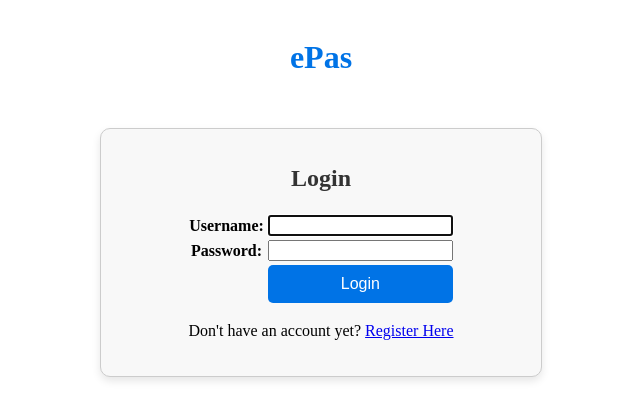
After one commit to falahMarzuq/ePas, a Django app: page /login/ in a window 1280 px wide. The commit adds this page. Shown: the top 420 px of the page, without its empty margins (319-959 px from the left). Run offline with Django 5.2, Linux system fonts and the light colour scheme.

Commit message:
menyelesaikan tugas 4

```diff
--- a/main/forms.py
+++ b/main/forms.py
@@ -1,13 +1,7 @@
 from django.forms import ModelForm
 from main.models import Products
-from main.models import Accounts
 
 class ProductsForm(ModelForm):
     class Meta:
         model = Products
         fields = ["name", "price", "description"]
-
-class Signup(ModelForm):
-    class Meta:
-        model = Accounts
-        fields = ["first_name", "last_name", "username", "email", "password"]
--- a/main/templates/create_products.html
+++ b/main/templates/create_products.html
@@ -56,4 +56,5 @@ form {
   </div>
 </section>
 
+
 {% endblock content %}
--- /dev/null
+++ b/main/templates/login.html
@@ -0,0 +1,96 @@
+{% extends 'base.html' %}
+
+{% block meta %}
+<title>Login</title>
+<style>
+  header {
+      background-color: #ffffff;
+      height: 50px;
+      padding: 10px;
+      color: #0073e6;
+      text-align: center;
+  }
+
+  .login {
+    width: 400px; /* Set a fixed width */
+    display: flex;
+    flex-direction: column; /* Makes items stack vertically */
+    align-items: center; /* Centers the form horizontally */
+    justify-content: center;
+    margin: 50px auto; /* Center the form on the page */
+    padding: 20px;
+    background-color: #f8f8f8; /* Light gray background */
+    border: 1px solid #ccc; /* Border around the form */
+    border-radius: 10px; /* Rounded corners */
+    box-shadow: 0px 4px 8px rgba(0, 0, 0, 0.1); /* Drop shadow for some depth */
+}
+
+/* Style for the form header */
+.login h1 {
+  text-align: center; /* Center the text */
+  font-size: 24px;
+  margin-bottom: 20px;
+  color: #333; /* Darker text color */
+}
+
+/* Style for the submit button */
+.btn.login_btn {
+  width: 100%; /* Full width button */
+  padding: 10px;
+  background-color: #0073e6; /* Bootstrap green color */
+  color: #fff; /* White text */
+  border: none;
+  border-radius: 5px;
+  font-size: 16px;
+  cursor: pointer;
+}
+
+/* Hover effect for the button */
+.btn.login_btn:hover {
+  background-color: #005bb5; /* Slightly darker green */
+}
+
+/* Style for the messages */
+ul {
+  padding-left: 0;
+  list-style-type: none; /* Remove bullet points */
+  margin-bottom: 15px;
+}
+
+
+.login a:hover {
+  text-decoration: underline;
+}
+</style>
+{% endblock meta %}
+
+{% block content %}
+<header>
+  <h1>ePas</h1>
+</header>
+<div class="login">
+  <h1>Login</h1>
+
+  <form method="POST" action="">
+    {% csrf_token %}
+    <table>
+      {{ form.as_table }}
+      <tr>
+        <td></td>
+        <td><input class="btn login_btn" type="submit" value="Login" /></td>
+      </tr>
+    </table>
+  </form>
+
+  {% if messages %}
+  <ul>
+    {% for message in messages %}
+    <li>{{ message }}</li>
+    {% endfor %}
+  </ul>
+  {% endif %}
+  <p>Don't have an account yet? <a href="{% url 'main:register' %}">Register Here</a></p>
+
+</div>
+
+{% endblock content %}
--- a/main/urls.py
+++ b/main/urls.py
@@ -1,15 +1,17 @@
 from django.urls import path
-from main.views import show_main, create_products, create_accounts, show_xml, show_json, show_xml_by_id, show_json_by_id, clear_session
+from main.views import show_main, create_products, register, login_user, logout_user, show_xml, show_json, show_xml_by_id, show_json_by_id
 
 app_name = 'main'
 
 urlpatterns = [
     path('', show_main, name='show_main'),
     path('create-products', create_products, name="create_products"),
-    path("create-accounts", create_accounts, name="create_accounts"),
+    path('register/', register, name='register'),
+    path('login/', login_user, name='login'),
+    path('logout/', logout_user, name='logout'),
     path('xml/', show_xml, name='show_xml'),
     path('json/', show_json, name='show_json'),
     path('xml/<str:id>/', show_xml_by_id, name='show_xml_by_id'),
-    path('json/<str:id>/', show_json_by_id, name='show_json_by_id'),
-    path('clear-session/', clear_session, name='clear_session')
+    path('json/<str:id>/', show_json_by_id, name='show_json_by_id')
+
 ]
--- a/main/views.py
+++ b/main/views.py
@@ -1,26 +1,28 @@
 from django.shortcuts import render, redirect
-from django.http import HttpResponse
+from django.http import HttpResponse, HttpResponseRedirect
 from django.core import serializers
-from main.forms import ProductsForm, Signup
+from django.urls import reverse
+from main.forms import ProductsForm
 from main.models import Products
-from main.models import Accounts
-from django.views.decorators.csrf import csrf_exempt
+from django.contrib.auth.decorators import login_required
+from django.contrib.auth.forms import UserCreationForm, AuthenticationForm
+from django.contrib.auth import login, logout
+from django.contrib import messages
+import datetime
 
 # Create your views here.
+@login_required(login_url='/login')
 def show_main(request):
-    products = Products.objects.all()
-    if 'first_name' in request.session:
-        message = "Welcome, " + request.session['first_name'] + "!"
+    products = Products.objects.filter(user=request.user)
+    cookie = request.COOKIES.get('last_login', None)
+    if cookie == None:
+        return redirect('main:login')
     else:
-        message = "Welcome to My Shop!"
-
-    context = {
-        'welcome' : message,
-        'name' : 'Baju',
-        'price': 'Rp1.000.000',
-        'description': 'Baju dengan kualitas terbaik di Indonesia',
-        'products' : products
-    }
+        context = {
+            'welcome' : f"Welcome, {request.user.username}!",
+            'products' : products,
+            'last_login': request.COOKIES.get('last_login', None)
+        }
 
     return render(request, "main.html", context)
 
@@ -28,23 +30,48 @@ def create_products(request):
     form = ProductsForm(request.POST or None)
 
     if form.is_valid() and request.method == "POST":
-        form.save()
+        product = form.save(commit=False)
+        product.user = request.user
+        product.save()
         return redirect('main:show_main')
 
     context = {'form': form}
-    return render(request, "create_accounts.html", context)
+    return render(request, "create_products.html", context)
 
-def create_accounts(request):
-    form = Signup(request.POST or None)
+def register(request):
+    form = UserCreationForm()
 
-    if form.is_valid() and request.method == "POST":
-        form.save()
-        name = request.POST.get('first_name')
-        request.session['first_name'] = name
-        return redirect('main:show_main')
+    if request.method == "POST":
+        form = UserCreationForm(request.POST)
+        if form.is_valid():
+            form.save()
+            messages.success(request, 'Your account has been successfully created!')
+            return redirect('main:login')
+    context = {'form':form}
+    return render(request, 'register.html', context)
 
-    context = {'form': form}
-    return render(request, "create_accounts.html", context)
+def login_user(request):
+   if request.method == 'POST':
+      form = AuthenticationForm(data=request.POST)
+
+      if form.is_valid():
+            user = form.get_user()
+            login(request, user)
+            response = HttpResponseRedirect(reverse("main:show_main"))
+            response.set_cookie('last_login', str(datetime.datetime.now()))
+            return response
+
+   else:
+      form = AuthenticationForm(request)
+   context = {'form': form}
+   return render(request, 'login.html', context)
+
+def logout_user(request):
+    logout(request)
+    response = HttpResponseRedirect(reverse('main:login'))
+    response.delete_cookie('last_login')
+    return response
+
 
 def show_xml(request):
     data = Products.objects.all()
@@ -61,9 +88,3 @@ def show_xml_by_id(request, id):
 def show_json_by_id(request, id):
     data = Products.objects.filter(pk=id)
     return HttpResponse(serializers.serialize("json", data), content_type="application/json")
-
-@csrf_exempt
-def clear_session(request):
-    # Clear all session data
-    request.session.flush()
-    return HttpResponse('Session cleared')
```
Also changed, not shown: ePas/settings.py (+4 -3 lines), main/models.py (+2 -8 lines), main/templates/create_accounts.html (deleted, +0 -59 lines), main/templates/main.html (+15 -7 lines), main/templates/register.html (added, +117 -0 lines), .github/workflows/push.yml (added), README.md, gambar/falahmarzuq.png (added), gambar/json.png (renamed from jsonr.png), gambar/jsonfilter.png (renamed from jsonfilter.png), gambar/quzramhalaf.png (added), gambar/xml.png (renamed from xml.png), gambar/xmlfilter.png (renamed from xmlfilter.png), main/migrations/0003_delete_accounts.py (added), 1 more files.
